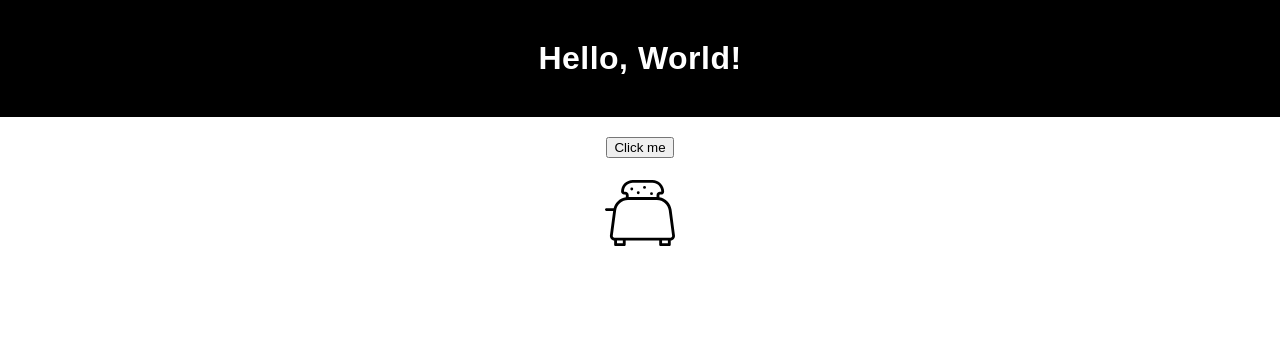
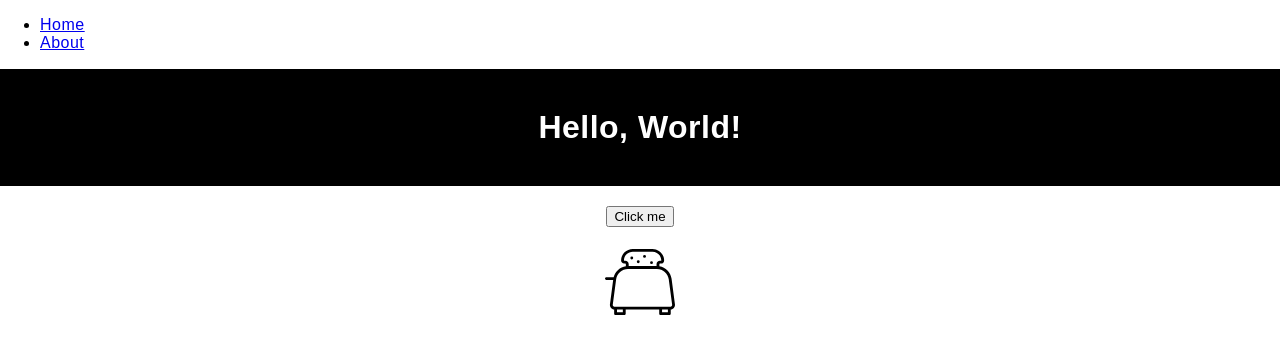
Before and after one commit to jbadavis/react-universal, a React app: page / in a window 1280 px wide. Shown: the top 354 px of the page. Built offline with nearby package versions, Linux system fonts and the light colour scheme; the HTML template or start-up script is replaced by a standard one.

Commit message:
Initial routing

```diff
--- a/package.json
+++ b/package.json
@@ -39,6 +39,7 @@
     "node-sass": "^4.5.1",
     "react": "^15.4.2",
     "react-dom": "^15.4.2",
+    "react-router-dom": "^4.1.1",
     "sass-loader": "^6.0.3",
     "style-loader": "^0.16.1",
     "webpack": "^2.3.2"
--- a/src/Client.js
+++ b/src/Client.js
@@ -1,8 +1,11 @@
 import React from 'react';
 import { render } from 'react-dom';
+import { BrowserRouter } from 'react-router-dom';
 import App from './app/App';
 
 render (
-  <App />,
+  <BrowserRouter>
+    <App />
+  </BrowserRouter>,
   document.getElementById('main')
 );
--- a/src/app/App.js
+++ b/src/app/App.js
@@ -1,6 +1,6 @@
 import React from 'react';
-
-import HelloWorld from './components/HelloWorld/HelloWorld';
+import Routes from './Routes';
+import Header from './components/Header/Header';
 
 import styles from '../scss/core.scss';
 
@@ -10,7 +10,10 @@ if (module.hot) {
 
 const App = () => {
   return (
-    <HelloWorld />
+    <main>
+      <Header />
+      <Routes />
+    </main>
   );
 };
 
--- /dev/null
+++ b/src/app/Routes.js
@@ -0,0 +1,15 @@
+import React from 'react';
+import { Route, Switch } from 'react-router-dom';
+import Home from './pages/Home/Home';
+import About from './pages/About/About';
+
+const Routes = () => {
+  return (
+    <Switch>
+      <Route exact path='/' component={ Home } />
+      <Route path='/about' component={ About } />
+    </Switch>
+  );
+};
+
+export default Routes;
--- /dev/null
+++ b/src/app/components/Header/Header.js
@@ -0,0 +1,15 @@
+import React from 'react';
+import { Link } from 'react-router-dom';
+
+const Header = () => {
+  return (
+    <nav>
+      <ul>
+        <li><Link to='/'>Home</Link></li>
+        <li><Link to='/about'>About</Link></li>
+      </ul>
+    </nav>
+  );
+};
+
+export default Header;
--- /dev/null
+++ b/src/app/pages/About/About.js
@@ -0,0 +1,5 @@
+import React from 'react';
+
+const About = () => <h1>This is about me.</h1>;
+
+export default About;
--- /dev/null
+++ b/src/app/pages/Home/Home.js
@@ -0,0 +1,6 @@
+import React from 'react';
+import HelloWorld from '../../components/HelloWorld/HelloWorld.js';
+
+const Home = () => <HelloWorld />;
+
+export default Home;
```
Also changed, not shown: src/Server.js (+8 -1 lines).
